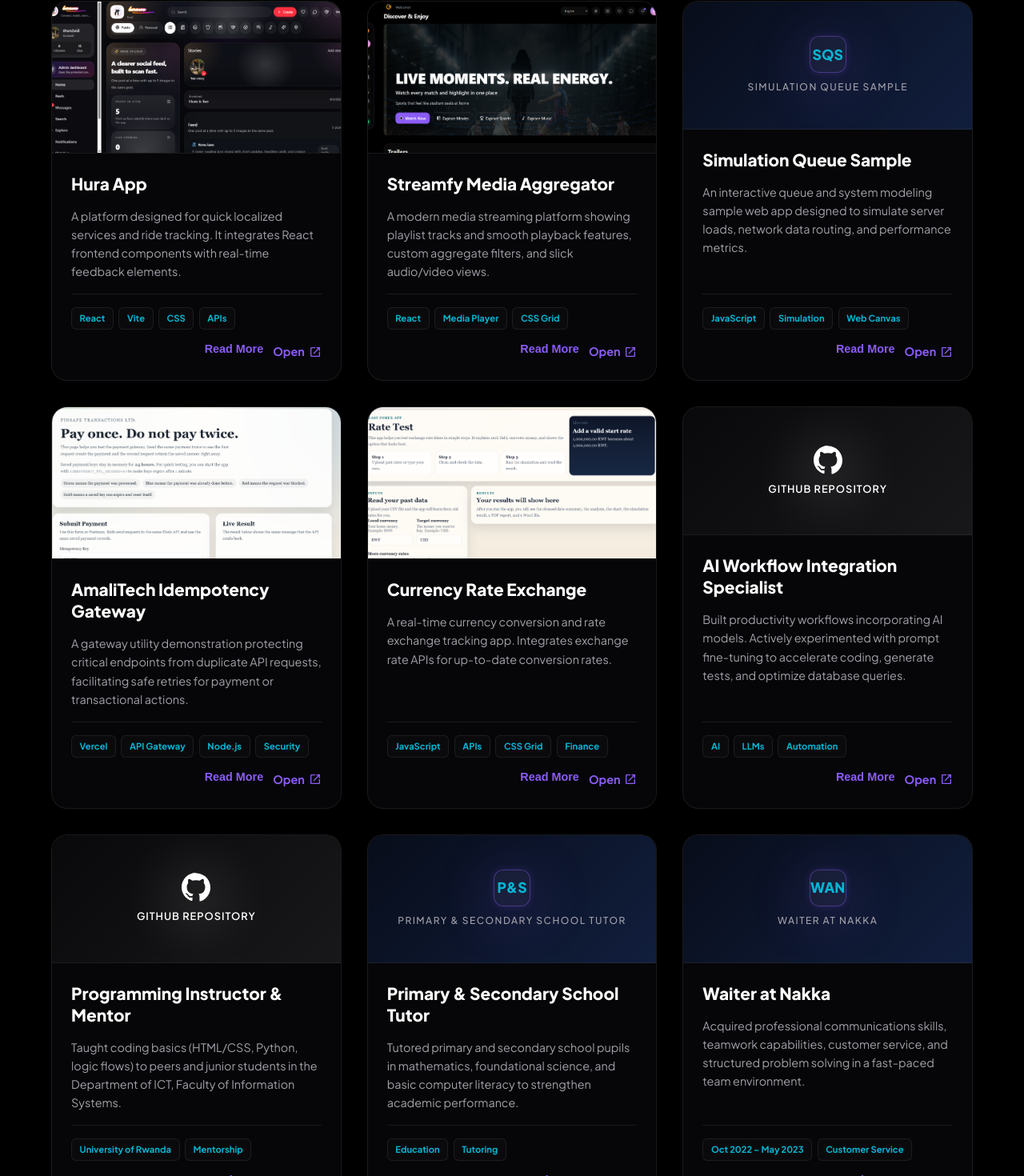
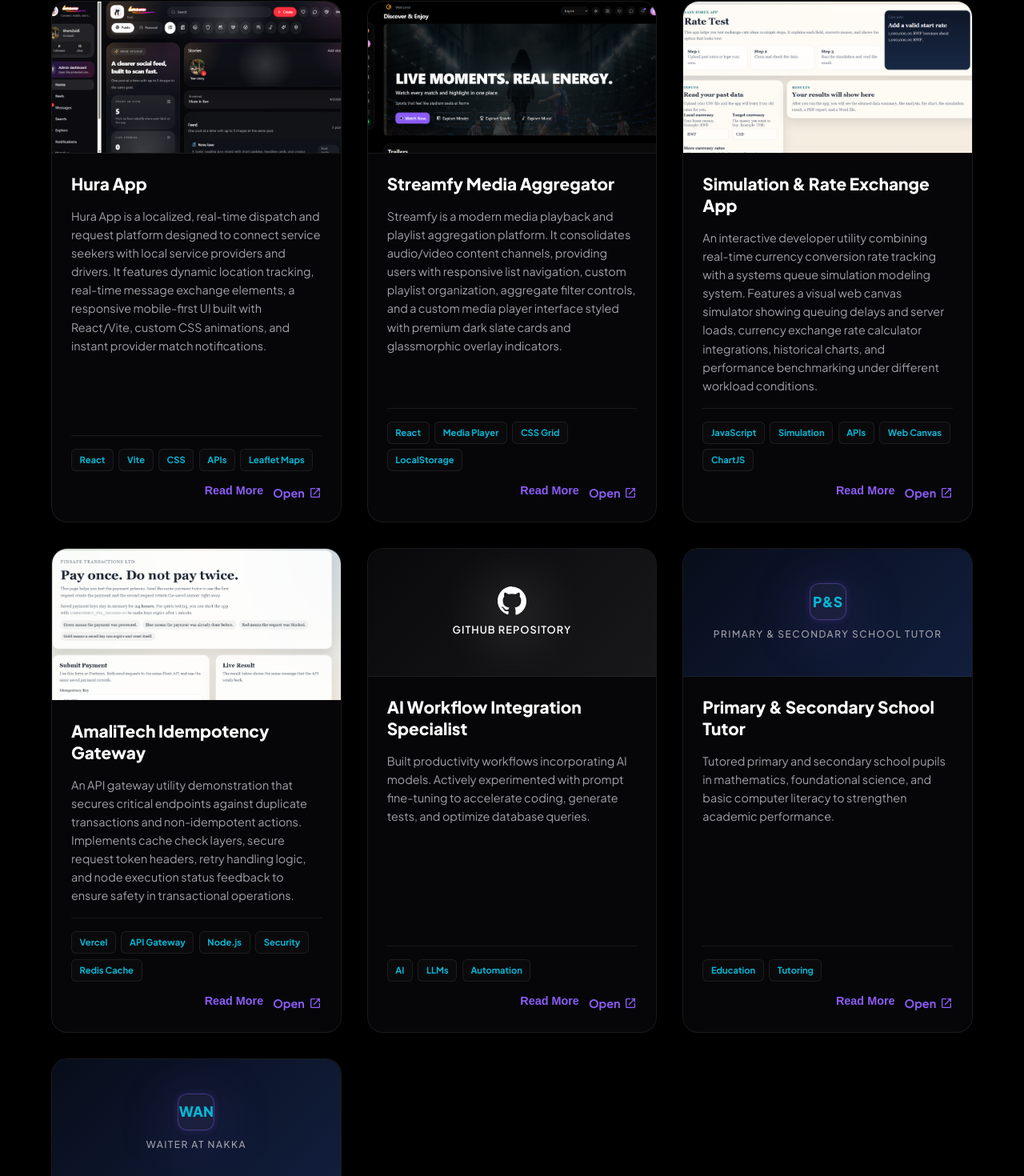
Before and after one commit to am2aidi/portfolio, a React (Vite) app: page / in a window 1280 px wide. Shown: the part 3887-5357 px from the top of the page at 80% size. Built offline with nearby package versions, Linux system fonts and the light colour scheme; the HTML template or start-up script is replaced by a standard one; a web font is replaced by a local one.

Commit message:
feat: merge simulation and rate exchange projects, add related skills, and update tutoring experiences

```diff
--- a/src/App.jsx
+++ b/src/App.jsx
@@ -38,43 +38,42 @@ const defaultData = {
     { name: 'AI Workflows & Prompt Fine-Tuning', level: '85' },
     { name: 'Programming Fundamentals', level: '90' },
     { name: 'HTML5 & CSS3 (Vanilla / Modern)', level: '92' },
-    { name: 'Git & Version Control', level: '85' }
+    { name: 'Git & Version Control', level: '85' },
+    { name: 'Node.js & Express API Development', level: '80' },
+    { name: 'TypeScript Programming', level: '75' },
+    { name: 'Tailwind CSS Integration', level: '82' },
+    { name: 'Docker Containerization', level: '70' },
+    { name: 'Vercel Deployment', level: '88' },
+    { name: 'PostgreSQL Database Management', level: '78' }
   ],
   projects: [
     {
       title: 'Hura App',
-      description: 'A platform designed for quick localized services and ride tracking. It integrates React frontend components with real-time feedback elements.',
+      description: 'Hura App is a localized, real-time dispatch and request platform designed to connect service seekers with local service providers and drivers. It features dynamic location tracking, real-time message exchange elements, a responsive mobile-first UI built with React/Vite, custom CSS animations, and instant provider match notifications.',
       link: 'https://huraapp.vercel.app/',
       image: '/huranow.png',
-      tags: 'React, Vite, CSS, APIs'
+      tags: 'React, Vite, CSS, APIs, Leaflet Maps'
     },
     {
       title: 'Streamfy Media Aggregator',
-      description: 'A modern media streaming platform showing playlist tracks and smooth playback features, custom aggregate filters, and slick audio/video views.',
+      description: 'Streamfy is a modern media playback and playlist aggregation platform. It consolidates audio/video content channels, providing users with responsive list navigation, custom playlist organization, aggregate filter controls, and a custom media player interface styled with premium dark slate cards and glassmorphic overlay indicators.',
       link: 'https://streamfyappmsm.vercel.app/',
       image: '/streamfy.png',
-      tags: 'React, Media Player, CSS Grid'
+      tags: 'React, Media Player, CSS Grid, LocalStorage'
     },
     {
-      title: 'Simulation Queue Sample',
-      description: 'An interactive queue and system modeling sample web app designed to simulate server loads, network data routing, and performance metrics.',
+      title: 'Simulation & Rate Exchange App',
+      description: 'An interactive developer utility combining real-time currency conversion rate tracking with a systems queue simulation modeling system. Features a visual web canvas simulator showing queuing delays and server loads, currency exchange rate calculator integrations, historical charts, and performance benchmarking under different workload conditions.',
       link: 'https://simulation-sample.vercel.app/',
-      image: '',
-      tags: 'JavaScript, Simulation, Web Canvas'
+      image: '/rate exchange.png',
+      tags: 'JavaScript, Simulation, APIs, Web Canvas, ChartJS'
     },
     {
       title: 'AmaliTech Idempotency Gateway',
-      description: 'A gateway utility demonstration protecting critical endpoints from duplicate API requests, facilitating safe retries for payment or transactional actions.',
+      description: 'An API gateway utility demonstration that secures critical endpoints against duplicate transactions and non-idempotent actions. Implements cache check layers, secure request token headers, retry handling logic, and node execution status feedback to ensure safety in transactional operations.',
       link: 'https://amalitech-idempotency-gateway.vercel.app/',
       image: '/amalitech.png',
-      tags: 'Vercel, API Gateway, Node.js, Security'
-    },
-    {
-      title: 'Currency Rate Exchange',
-      description: 'A real-time currency conversion and rate exchange tracking app. Integrates exchange rate APIs for up-to-date conversion rates.',
-      link: 'https://github.com/am2aidi',
-      image: '/rate exchange.png',
-      tags: 'JavaScript, APIs, CSS Grid, Finance'
+      tags: 'Vercel, API Gateway, Node.js, Security, Redis Cache'
     }
   ],
   works: [
@@ -84,13 +83,6 @@ const defaultData = {
       image: '',
       description: 'Built productivity workflows incorporating AI models. Actively experimented with prompt fine-tuning to accelerate coding, generate tests, and optimize database queries.',
       tags: 'AI, LLMs, Automation'
-    },
-    {
-      title: 'Programming Instructor & Mentor',
-      link: 'https://github.com/am2aidi/portfolio',
-      image: '',
-      description: 'Taught coding basics (HTML/CSS, Python, logic flows) to peers and junior students in the Department of ICT, Faculty of Information Systems.',
-      tags: 'University of Rwanda, Mentorship'
     },
     {
       title: 'Primary & Secondary School Tutor',
```
Also changed, not shown: .agents/AGENTS.md.
